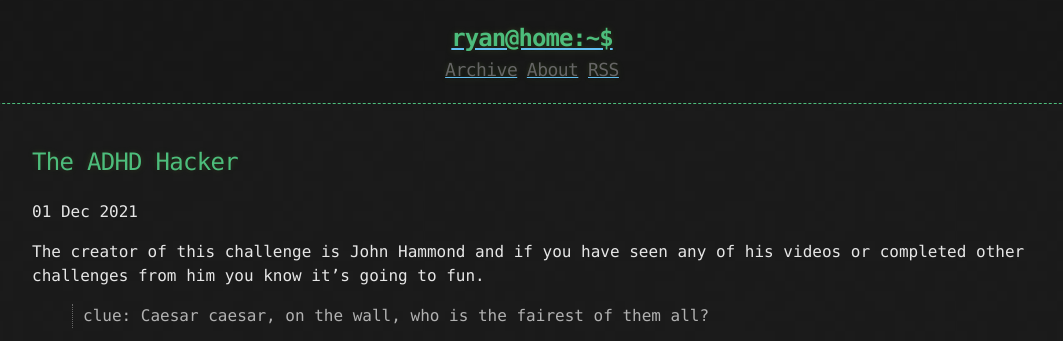
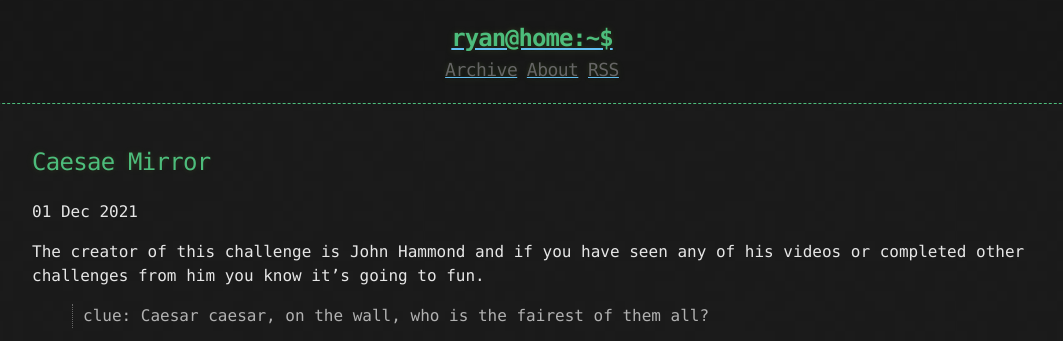
Before and after one commit to 0ttrSpace/rdkohalmy.github.io, a Jekyll site: the page built from _posts/2021-12-01-Caesar-Mirror.md, in a window 1280 px wide and 900 px high. Shown: the top 341 px of the window, without its empty margins (108-1171 px from the left). Built offline with Jekyll 4.4.1, drawn with Linux system fonts in a browser that asks for light colours.

Commit message:
Title Fix

```diff
--- a/_posts/2021-12-01-Caesar-Mirror.md
+++ b/_posts/2021-12-01-Caesar-Mirror.md
@@ -1,5 +1,5 @@
 ---
-title: The ADHD Hacker
+title: Caesae Mirror
 published: true
 ---
 
```
